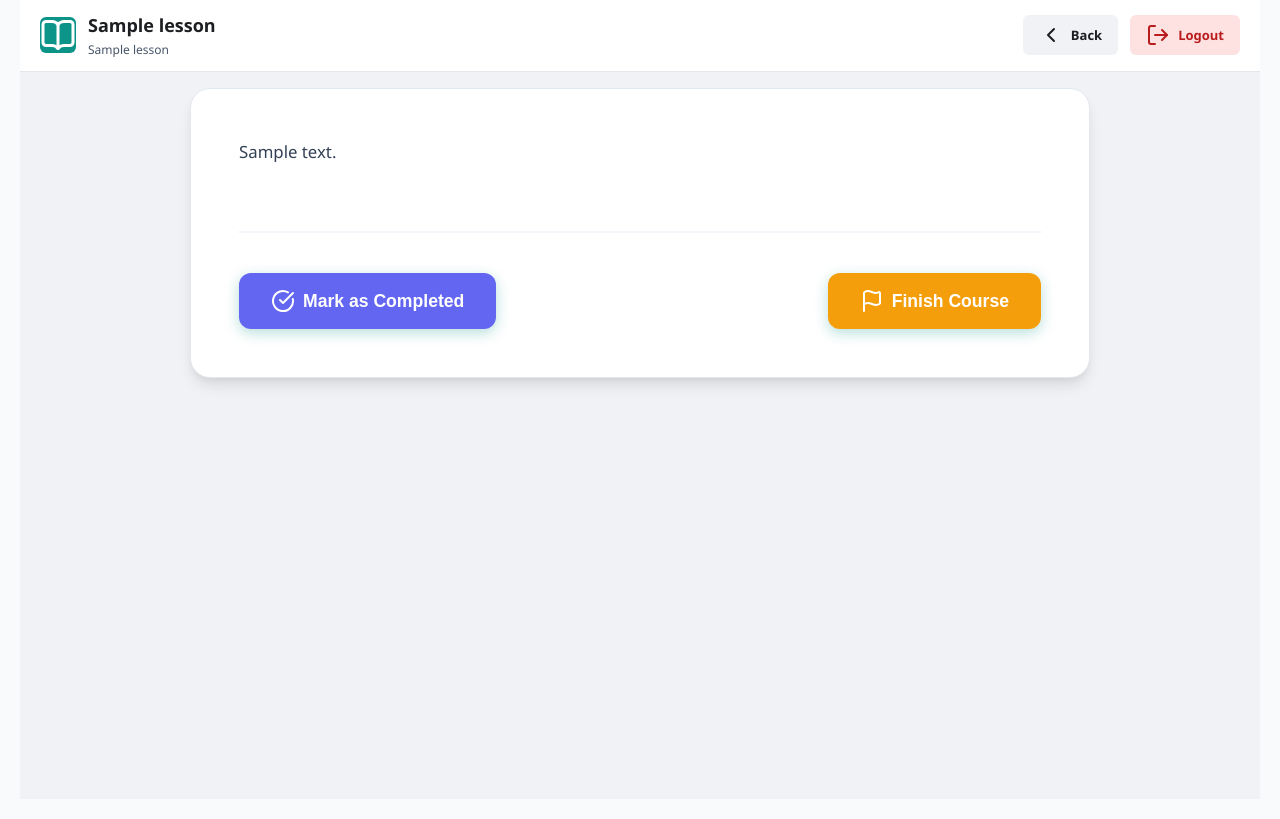
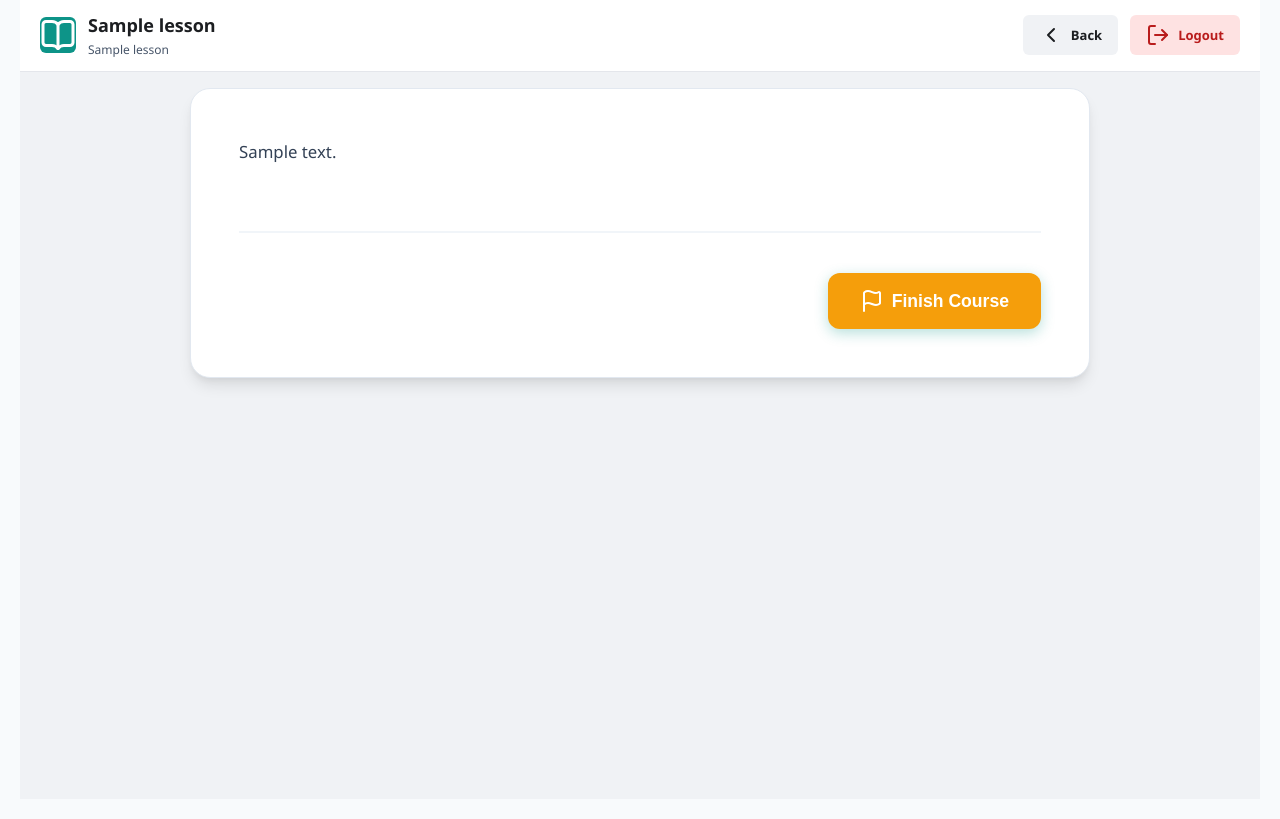
Before and after one commit to monika-2006-07/project1, a Flask app: template templates/lesson_view.html in a window 1280 px wide. Shown: the part 21-840 px from the top of the page. Run offline with Flask 3, Linux system fonts and the light colour scheme; the template is opened without the code that fills it: most values are stand-ins (such as "Sample title", 1, 10 or a date in 2020).

Commit message:
feat: Remove manual mark as completed button option

```diff
--- a/templates/lesson_view.html
+++ b/templates/lesson_view.html
@@ -89,17 +89,13 @@
           </div>
 
           <div style="margin-top: 4rem; padding-top: 2.5rem; border-top: 2px solid #f1f5f9; display: flex; justify-content: space-between; align-items: center; gap: 2rem; flex-wrap: wrap;">
-            {% if not is_completed %}
-              <form method="POST" action="{{ url_for('complete_lesson', lesson_id=lesson.id) }}">
-                <button type="submit" class="btn btn--primary" style="padding: 1rem 2rem; font-size: 1.1rem; background: var(--secondary-color); color: white;">
-                  <i data-lucide="check-circle" size="20"></i> Mark as Completed
-                </button>
-              </form>
-            {% else %}
-              <div style="display: flex; align-items: center; gap: 0.75rem; color: var(--secondary-color); font-weight: 700; font-size: 1.25rem;">
-                <i data-lucide="check-circle-2" size="28"></i>
+            {% if is_completed %}
+              <div style="display: flex; align-items: center; gap: 0.75rem; color: var(--secondary-color); font-weight: 700; font-size: 1.1rem;">
+                <i data-lucide="check-circle-2" size="24"></i>
                 Lesson Completed
               </div>
+            {% else %}
+              <div></div>
             {% endif %}
 
             {% if next_lesson_id %}
```
